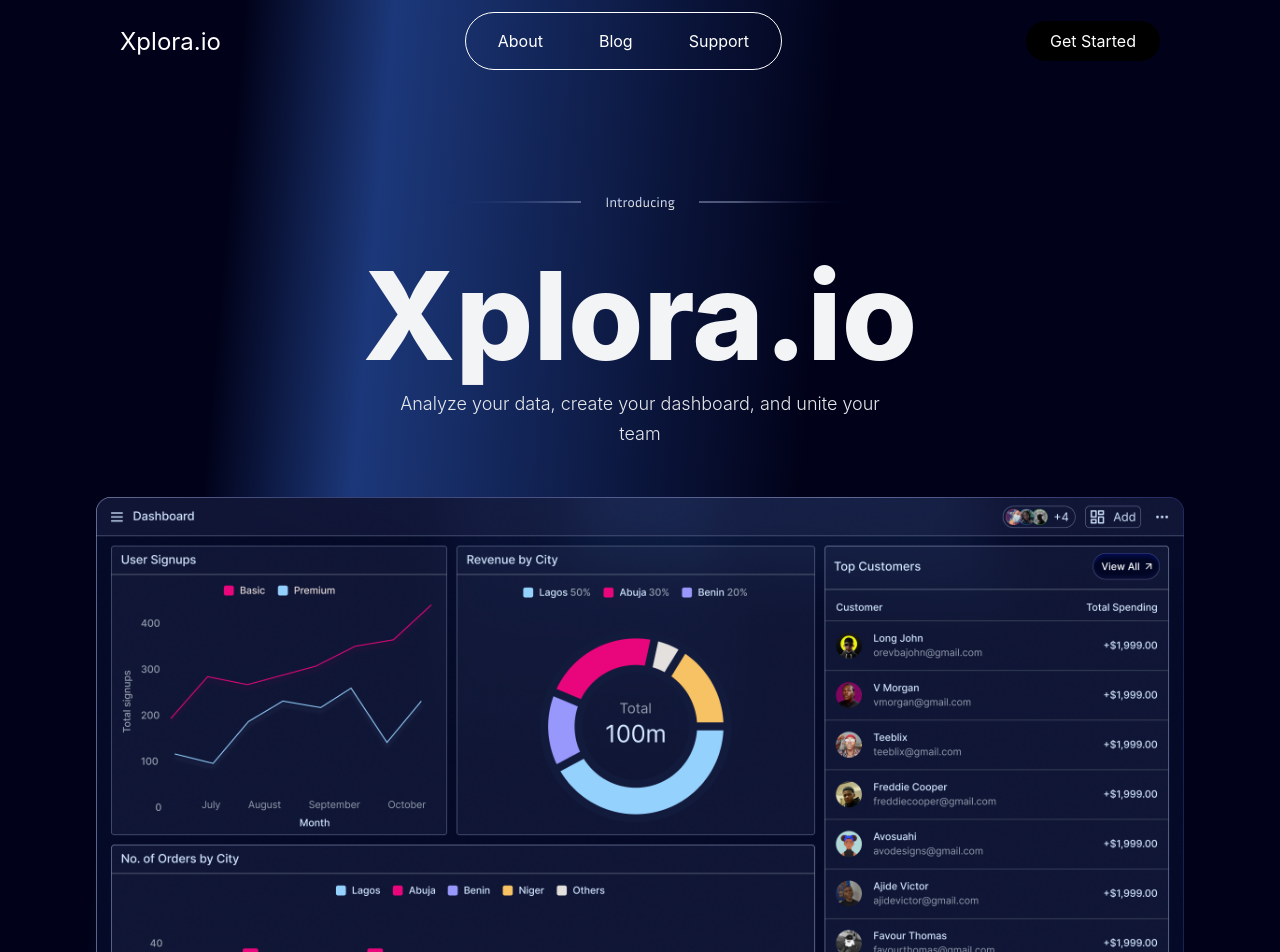
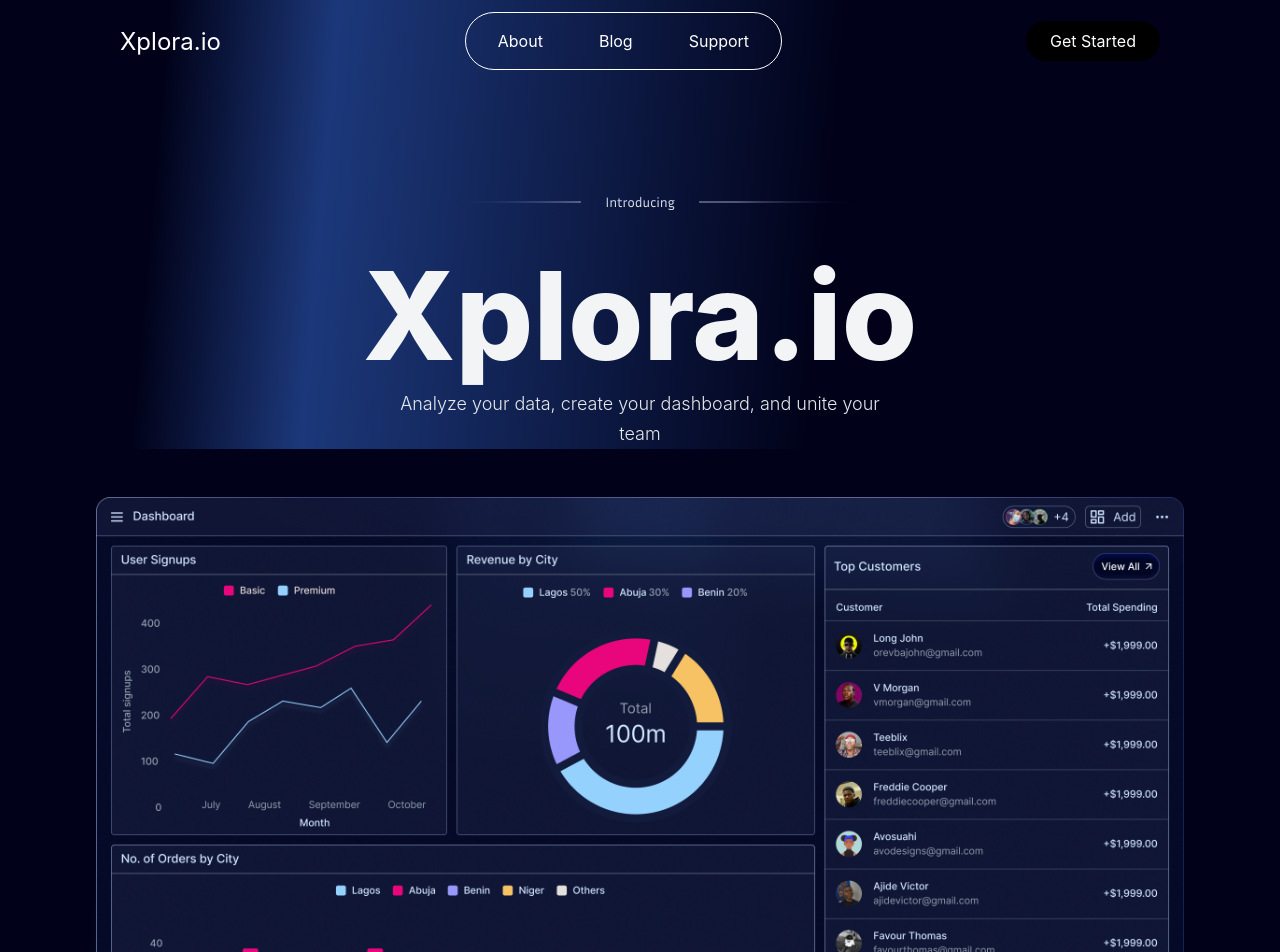
Before and after one commit to Thelma101/XP-landingPage, a React (Create React App) app in the folder xp/: page / in a window 1280 px wide. Shown: the top 952 px of the page. Built offline with nearby package versions, Linux system fonts and the light colour scheme; the HTML template or start-up script is replaced by a standard one.

Commit message:
css final update

```diff
--- a/xp/src/App.js
+++ b/xp/src/App.js
@@ -10,8 +10,8 @@ function App() {
 
   return (
 
-    <div className='items-center justify-center px-1 bg-header-dark header-light md:px-24 '>
-<div className="bg-no-repeat bg-cover bg-header-dark ">
+    <div className=' bg-header-dark header-light md:px-24'>
+<div className="bg-no-repeat bg-cover ">
 
         <HeaderSection />
         <HeroSection />
--- a/xp/src/components/ClientSection.jsx
+++ b/xp/src/components/ClientSection.jsx
@@ -4,7 +4,7 @@ import avatar2 from '../assets/avatar2.png';
 
 const ClientTestimonials = () => {
   return (
-    <section className='flex flex-col items-center justify-center gap-6 px-6 py-16 md:my-20 md:px-32 lg:px-64'>
+    <section className='flex flex-col items-center justify-center gap-6 px-6 py-16 md:my-20 md:px-32 lg:px-64 '>
       <h2 className="font-inria-sans text-[32px] leading-[38px] sm:text-[42px] sm:leading-[48px] md:text-[54px] md:leading-[64px] font-light text-gray-100 mb-6">
         Client Testimonials
       </h2>
@@ -26,7 +26,7 @@ const ClientTestimonials = () => {
           image: avatar2,
           name: 'Ralph Fisher',
         }].map((testimonial, index) => (
-          <div key={index} className='flex flex-col gap-6 p-6 rounded-lg bg-dark-gray'>
+          <div key={index} className='flex flex-col w-full gap-16 p-6 rounded-lg bg-custom-theme-color '>
             <div className='flex items-start gap-6'>
               <img src={testimonial.image} alt={`${testimonial.name} avatar`} className='w-[52px] h-[52px] rounded-full' />
               <div className='flex flex-col gap-2'>
--- a/xp/src/components/FeaturesSection.jsx
+++ b/xp/src/components/FeaturesSection.jsx
@@ -5,7 +5,7 @@ import infinityImg from '../assets/infinity.png';
 
 // Moved FeatureCard component outside
 const FeatureCard = ({ icon, title, description }) => (
-  <div className="flex flex-col items-center justify-center">
+  <div className="flex flex-col items-center justify-center ">
     <img src={icon} alt="feature" className="w-8 h-8" />
     <p className="text-white font-inter text-[20px] leading-[30px] font-semibold text-center">
       {title}
--- a/xp/src/components/GallerySection.jsx
+++ b/xp/src/components/GallerySection.jsx
@@ -3,7 +3,7 @@ import droneImg from '../assets/drone.png';
 import tabletImg from '../assets/tablet.png';
 import windowImg from '../assets/windowside.png';
 import domoreImg from '../assets/domore.png';
-import codeScreenImg from '../assets/codepic.png';
+import codePicImg from '../assets/codepic.png';
 import laptopImg from '../assets/laptop.png';
 import cameraImg from '../assets/camera.png';
 import respGallery from '../assets/resp-gallery.png';
@@ -27,7 +27,7 @@ const GallerySection = () => {
         </div>
 
         <div className="flex justify-around gap-6">
-          <img src={codeScreenImg} alt="Monitor displaying code" className="shadow-md rounded-xl" />
+          <img src={codePicImg} alt="Monitor displaying code" className="shadow-md rounded-xl" />
           <img src={laptopImg} alt="Using a laptop" className="shadow-md rounded-xl" />
           <img src={cameraImg} alt="Close-up of a camera" className="shadow-md rounded-xl" />
         </div>
--- a/xp/src/components/HeaderSection.jsx
+++ b/xp/src/components/HeaderSection.jsx
@@ -16,6 +16,7 @@ const HeaderSection = () => {
         Get Started
       </button>
       <FaBars size={24} className="text-white md:hidden" />
+
     </nav>
   );
 };
--- a/xp/src/components/HeroSection.jsx
+++ b/xp/src/components/HeroSection.jsx
@@ -6,21 +6,22 @@ import mobileChart from '../assets/mchart.png';
 
 const HeroSection = () => {
   return (
-    <header className="flex flex-col items-center justify-center mt-28">
+    <header className="flex flex-col items-center justify-center mt-28 ">
       <img src={introImg} alt="Hero illustration" className="self-center mb-8" />
       <h1 className="font-inria-sans text-[84px] leading-[100px] text-center md:text-[122px] font-extrabold md:leading-[146px] text-gray-100">
         Xplora.io
       </h1>
       <p className="font-inter text-[18px] font-light leading-[24px] md:text-[18px] md:leading-[30px] text-center text-gray-200 px-6 md:w-[50%] w-[82%]">
-      Analyze your data, create your dashboard, and unite your team
+        Analyze your data, create your dashboard, and unite your team
       </p>
 
       <button className="px-10 py-3 mt-10 text-gray-100 bg-[#010625] rounded-full shadow-lg md:hidden hover:bg-gray-700">
         Start Now
       </button>
-
-      <img src={desktopChart} alt="desktop-chart" className="self-center hidden mt-12 md:block" />
-      <img src={mobileChart} alt="mobile-chart" className="block w-10/12 mt-12 md:hidden" />
+      <div className="bg-main-bg">
+        <img src={desktopChart} alt="desktop-chart" className="self-center hidden mt-12 md:block" />
+        <img src={mobileChart} alt="mobile-chart" className="block w-10/12 mt-12 md:hidden" />
+      </div>
     </header>
   );
 };
--- a/xp/src/components/PartnerSection.jsx
+++ b/xp/src/components/PartnerSection.jsx
@@ -8,7 +8,7 @@ import apiaryLogo from '../assets/logos_apiary.png';
 
 const PartnerSection = () => {
   return (
-    <section className='flex flex-col items-center justify-center px-10 my-10'>
+    <section className='flex flex-col items-center justify-center px-10 my-10 '>
 
       <h2 className="font-inria-sans text-[42px] leading-[48px] md:text-[54px] font-light md:leading-[64px] md:tracking-[0.15px] text-gray-100 mb-6">
         Our Partners
```
